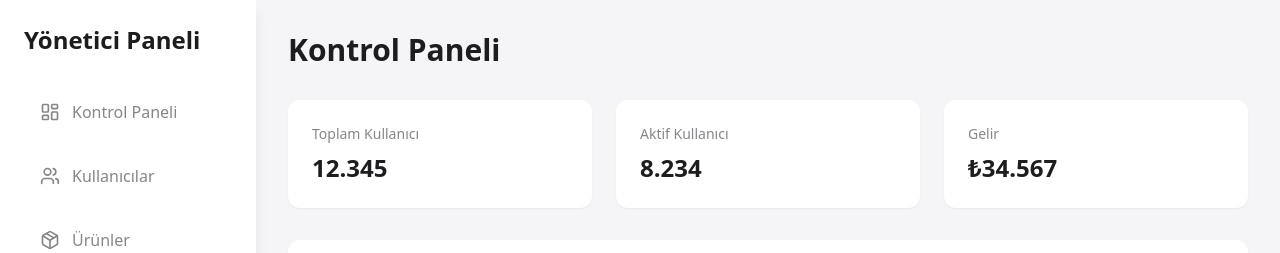
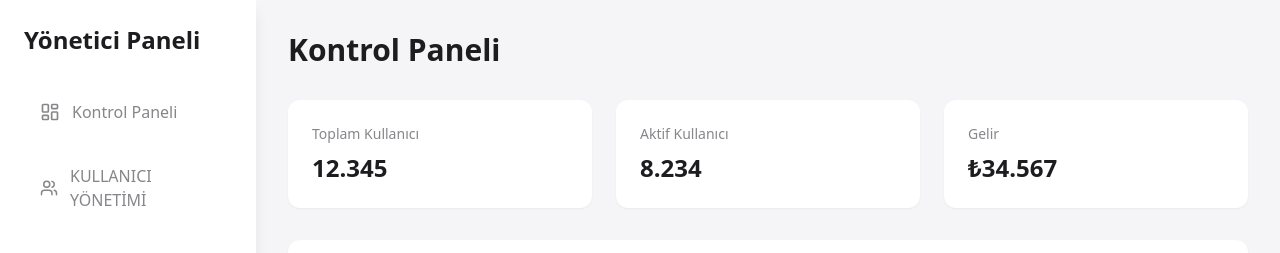
Before and after one commit to tunacan34/watchadmin, a React (Vite) app: page / in a window 1280 px wide. Shown: the top 253 px of the page. Built offline with nearby package versions, Linux system fonts and the light colour scheme.

Commit message:
Add user management menu
Adds a user management menu item to the admin sidebar.

```diff
--- a/src/components/AdminSidebar.tsx
+++ b/src/components/AdminSidebar.tsx
@@ -8,11 +8,12 @@ import {
   Mail,
   Menu,
   X,
+  UserPlus,
 } from "lucide-react";
 
 const menuItems = [
   { icon: LayoutDashboard, label: "Kontrol Paneli", href: "#dashboard" },
-  { icon: Users, label: "Kullanıcılar", href: "#users" },
+  { icon: Users, label: "KULLANICI YÖNETİMİ", href: "#user-management" },
   { icon: Package, label: "Ürünler", href: "#products" },
   { icon: Mail, label: "Mesajlar", href: "#messages" },
   { icon: Settings, label: "Ayarlar", href: "#settings" },
```
